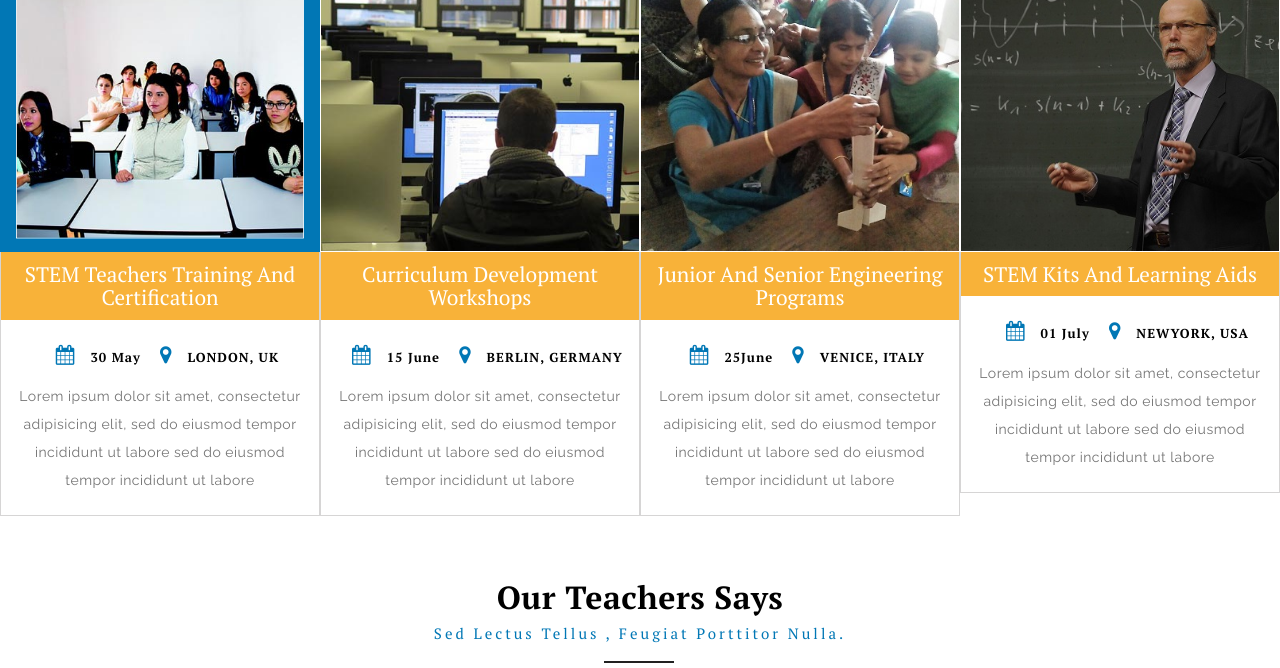
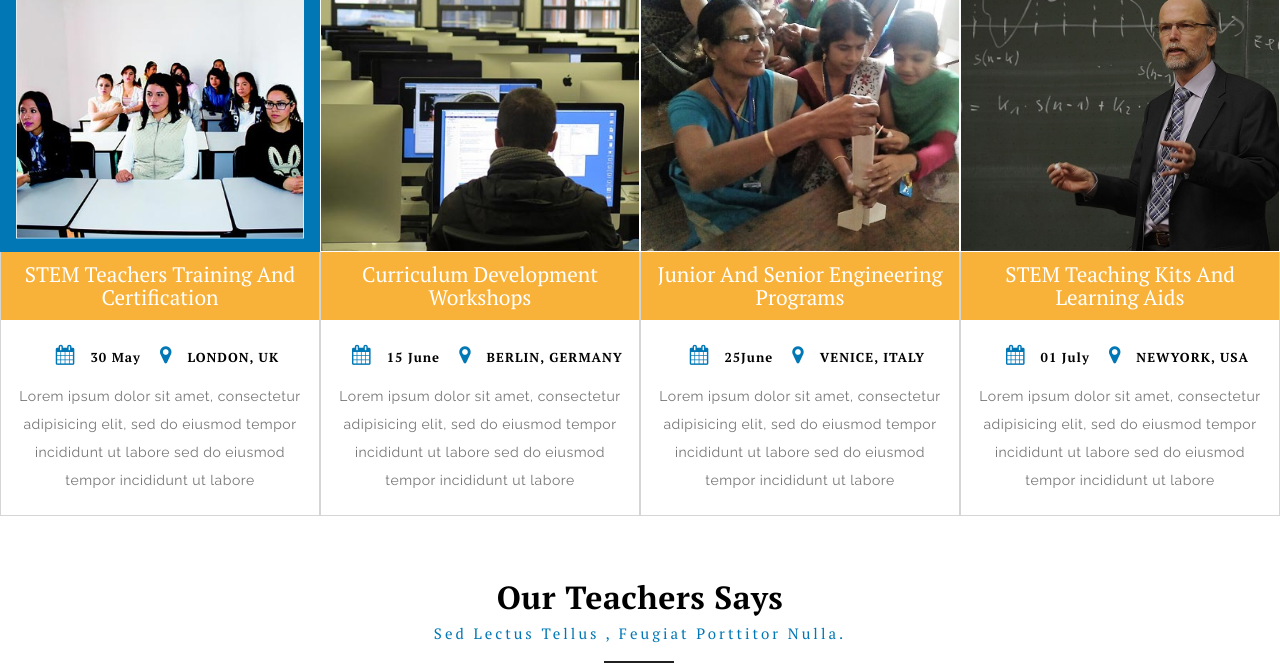
Before and after one commit to dhanyacm/stem1, a Jekyll site: the page built from index.html, in a window 1280 px wide and 900 px high, scrolled down 2214 px, cut to the strip 0-668 px from the top of the window. Built offline with Jekyll 4.4.1, drawn with Linux system fonts in a browser that asks for light colours.

Commit message:
Update index.html

```diff
--- a/index.html
+++ b/index.html
@@ -59,9 +59,11 @@ frontpage: true
 
 
 		<div class="container">
-			<div class="col-md-4 popular-grid">
+			<div class="col-md-4 col-sm-4 popular-grid"></div>
+			<div class="col-md-4 col-sm-4 popular-grid">
 				<img src="images/madhavan-nair.jpg" class="img-responsive" alt=""/>
 			</div>
+			<div class="col-md-4 col-sm-4 popular-grid"></div>
 			<!--
 			<div class="col-md-3 agileits w3layouts col-sm-6 stats-grid stats-grid-1">
 				<div class="numscroller agileits-w3layouts" data-slno='1' data-min='0' data-max='2500' data-delay='3' data-increment="2">2500</div>
@@ -139,7 +141,7 @@ frontpage: true
 					<div class="col-md-3 popular-grid">
 						<img src="images/a4.jpg" class="img-responsive" alt=""/>
 						<div class="popular-text">
-							<h5><a href="#" data-toggle="modal" data-target="#myModal5">STEM Kits and Learning Aids</a></h5>
+							<h5><a href="#" data-toggle="modal" data-target="#myModal5">STEM Teaching Kits and Learning Aids</a></h5>
 							<div class="detail-bottom">
 								<ul>
 									<li><i class="fa fa-calendar" aria-hidden="true"></i>01 July</li>
```
